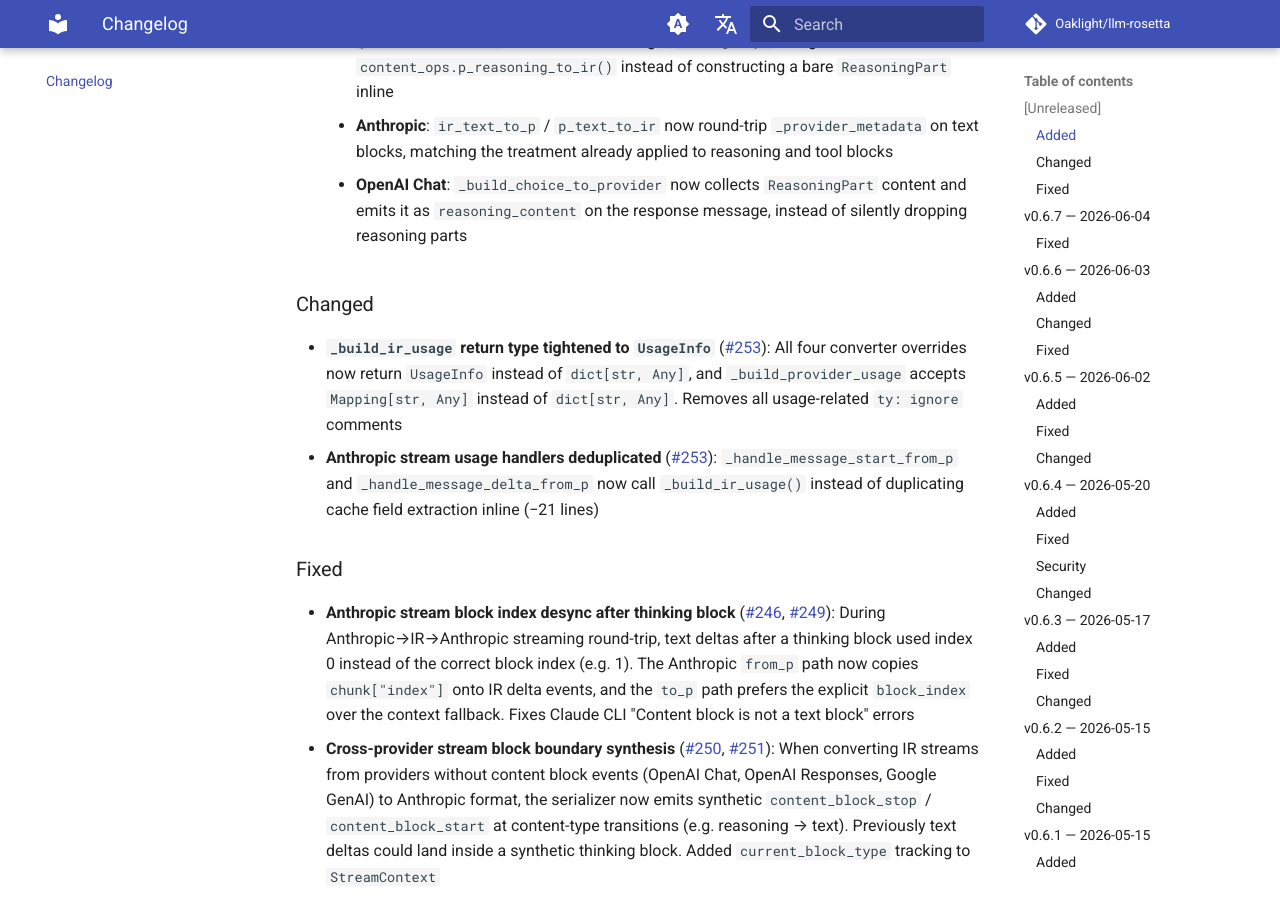
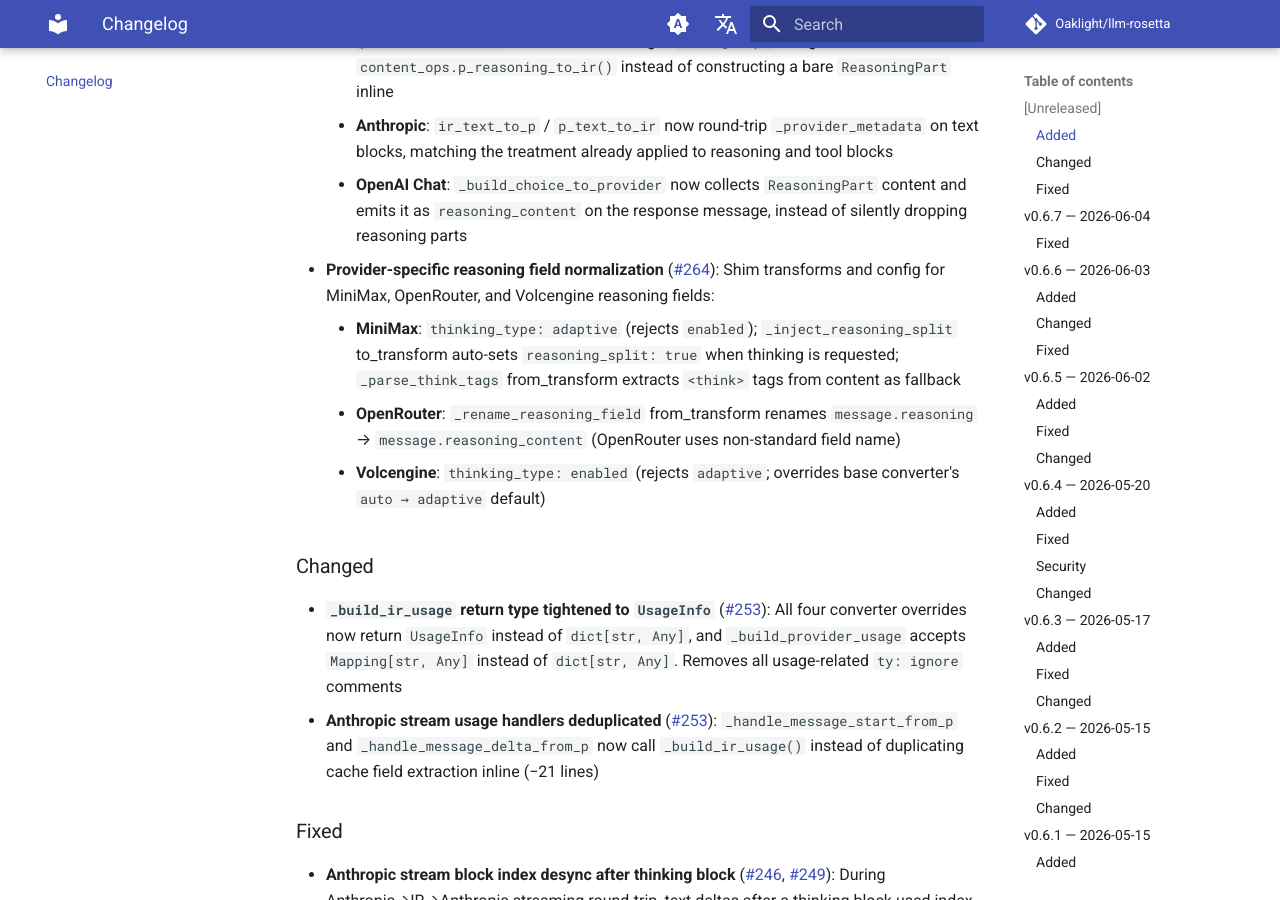
Before and after one commit to Oaklight/llm-rosetta, an MkDocs documentation site: the page built from docs/changelog.md, in a window 1280 px wide and 900 px high, scrolled down 1237 px. Built offline with MkDocs 1.6.1 and Material for MkDocs 9.7.7, drawn with Linux system fonts in a browser that asks for light colours; comment, search, counter and statistics services are not loaded.

Commit message:
docs: add #264 provider reasoning normalization changelog entry

```diff
--- a/docs/changelog.md
+++ b/docs/changelog.md
@@ -20,6 +20,11 @@ All notable changes to LLM-Rosetta are documented here. This project follows [Ke
     - **Google GenAI**: `p_reasoning_to_ir` now captures `thoughtSignature` into `provider_metadata` instead of discarding it; `message_ops` delegates to `content_ops.p_reasoning_to_ir()` instead of constructing a bare `ReasoningPart` inline
     - **Anthropic**: `ir_text_to_p` / `p_text_to_ir` now round-trip `_provider_metadata` on text blocks, matching the treatment already applied to reasoning and tool blocks
     - **OpenAI Chat**: `_build_choice_to_provider` now collects `ReasoningPart` content and emits it as `reasoning_content` on the response message, instead of silently dropping reasoning parts
+
+- **Provider-specific reasoning field normalization** ([#264](https://github.com/Oaklight/llm-rosetta/pull/264)): Shim transforms and config for MiniMax, OpenRouter, and Volcengine reasoning fields:
+    - **MiniMax**: `thinking_type: adaptive` (rejects `enabled`); `_inject_reasoning_split` to_transform auto-sets `reasoning_split: true` when thinking is requested; `_parse_think_tags` from_transform extracts `<think>` tags from content as fallback
+    - **OpenRouter**: `_rename_reasoning_field` from_transform renames `message.reasoning` → `message.reasoning_content` (OpenRouter uses non-standard field name)
+    - **Volcengine**: `thinking_type: enabled` (rejects `adaptive`; overrides base converter's `auto → adaptive` default)
 
 ### Changed
 
```
